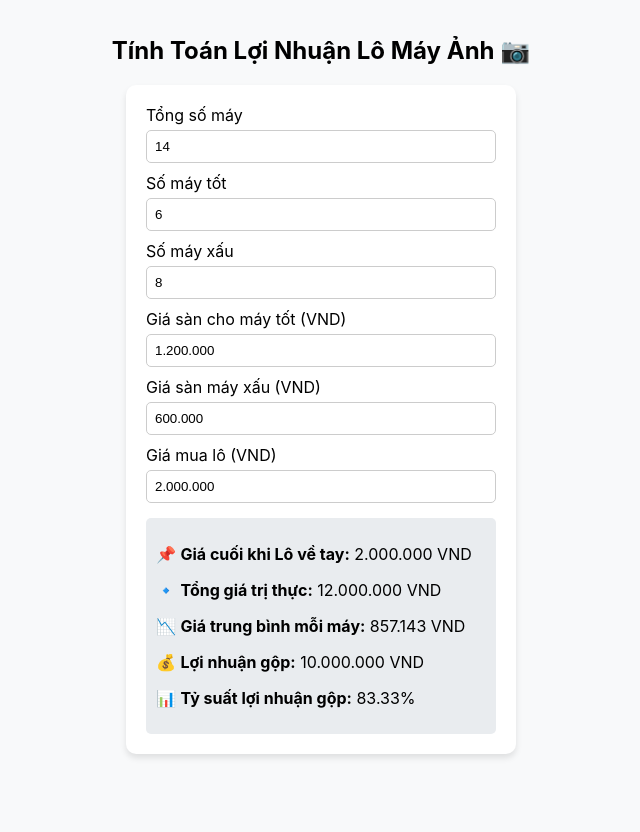
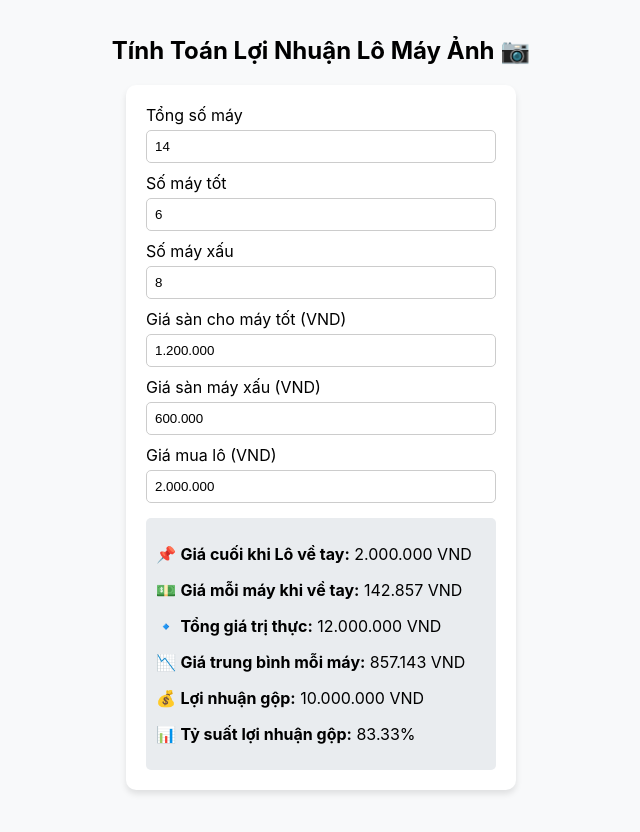
Before and after one commit to nguyendangkin/cacu-film, a React (Create React App) app: page / in a window 1280 px wide. Shown: the top 832 px of the page, without its empty margins (319-959 px from the left). Built offline with nearby package versions, Linux system fonts and the light colour scheme.

Commit message:
update tool

```diff
--- a/src/App.js
+++ b/src/App.js
@@ -85,6 +85,12 @@ function App() {
         };
     };
 
+    // Tính giá mỗi máy khi về tay
+    const calculatePricePerMachine = () => {
+        if (totalMachines === 0) return 0;
+        return Math.round(purchasePrice / totalMachines);
+    };
+
     useEffect(() => {
         let { averagePrice, totalCost } = calculateAveragePrice(
             goodMachines,
@@ -94,14 +100,23 @@ function App() {
         );
         let profit = totalCost - purchasePrice;
         let grossProfitMargin = (profit / totalCost) * 100;
+        let pricePerMachine = calculatePricePerMachine();
 
         setResult({
             totalValue: totalCost,
             averagePrice,
             profit,
             grossProfitMargin,
+            pricePerMachine,
         });
-    }, [goodMachines, badMachines, goodPrice, badPrice, purchasePrice]);
+    }, [
+        goodMachines,
+        badMachines,
+        goodPrice,
+        badPrice,
+        purchasePrice,
+        totalMachines,
+    ]);
 
     const formatCurrency = (number) => {
         if (!number) return "0";
@@ -163,6 +178,10 @@ function App() {
                         <p>
                             📌 <b>Giá cuối khi Lô về tay:</b>{" "}
                             {formatCurrency(purchasePrice)} VND
+                        </p>
+                        <p>
+                            💵 <b>Giá mỗi máy khi về tay:</b>{" "}
+                            {formatCurrency(result.pricePerMachine)} VND
                         </p>
                         <p>
                             🔹 <b>Tổng giá trị thực:</b>{" "}
```
